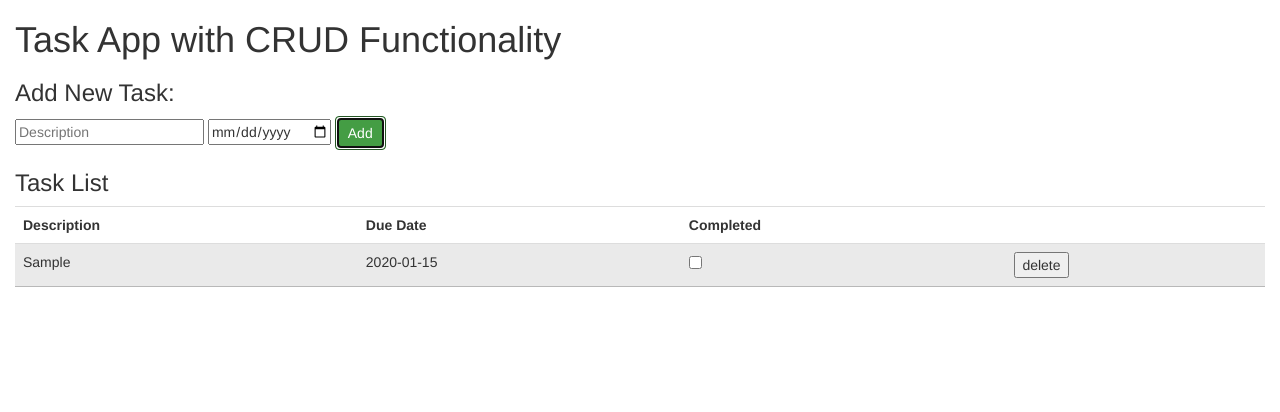
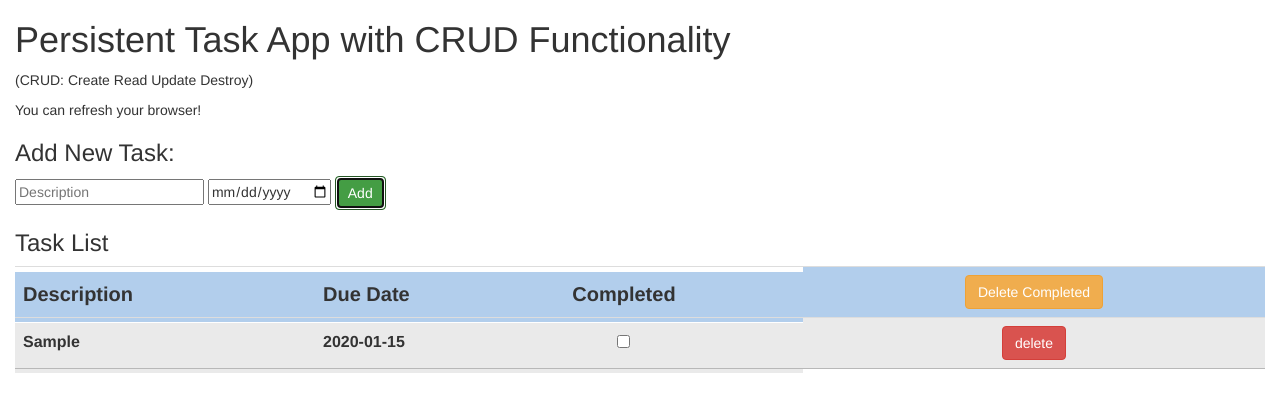
Before and after one commit to elliothimmelfarb/crud-task-app, a plain HTML site: page index.html in a window 1280 px wide. Both pictures are taken after typing "Sample", "2020-01-15" into the empty fields and a click on the button "Add". Drawn offline with nearby package versions, Linux system fonts and the light colour scheme.

Commit message:
some styles

```diff
--- a/index.html
+++ b/index.html
@@ -14,21 +14,25 @@
 <body>
    <div class="container-fluid">
       <!-- <input type="checkbox"class="check"> -->
-      <h1>Task App with CRUD Functionality</h1>
+      <h1>Persistent Task App with CRUD Functionality</h1>
+      <p>(CRUD: Create Read Update Destroy)</p>
+      <p>You can refresh your browser!</p>
       <div class="addArea">
          <h3>Add New Task:</h3>
          <input type="text" class="addDesc" placeholder="Description">
-         <input type="date" class="addDate">
+         <input type="date" class="datepicker addDate">
          <button class="btn btn-success addTask">Add</button>
       </div>
       <div class="tableArea">
          <h3>Task List</h3>
          <table class="table taskTable">
             <tr class="taskTableHead">
-               <th>Description</th>
-               <th>Due Date</th>
-               <th>Completed</th>
-               <th></th>
+               <th class="va d h">Description</th>
+               <th class="va dd h">Due Date</th>
+               <th class="va c h">Completed</th>
+               <th class="c">
+                  <button class="btn btn-warning deleteComplete">Delete Completed</button>
+               </th>
             </tr>
          </table>
       </div>
@@ -36,13 +40,13 @@
    <!-- template -->
    <table class="hidden">
       <tr class="taskRow template">
-         <td class="desc"></td>
-         <td class="dueDate"></td>
-         <td class="completed">
+         <td class="va desc"></td>
+         <td class="va dueDate"></td>
+         <td class="va c completed">
             <input type="checkbox" class="check">
          </td>
-         <td>
-            <button class="delete ">delete</button>
+         <td class="c">
+            <button class="delete btn btn-danger">delete</button>
          </td>
       </tr>
    </table>
--- a/main.js
+++ b/main.js
@@ -9,7 +9,12 @@ function init() {
 }
 
 function completeTask() {
-   $(this).parent().parent().toggleClass('complete');
+   var $thisRow = $(this).parent().parent();
+   var index = $thisRow.index() - 1;
+   $thisRow.toggleClass('complete');
+   var tasks = getTasks();
+   tasks[index].complete = !tasks[index].complete;
+   writeTasks(tasks);
 }
 
 function deleteTask(e) {
--- a/style.css
+++ b/style.css
@@ -10,10 +10,38 @@ td {
    border-bottom: 1px solid #C3C3C3;
 }
 
+.taskTableHead {
+   background-color: #B2CEEC
+}
+
 .taskRow {
    border-bottom: solid 1px #B8B8B8;
+   font-size: 16px;
+   font-weight: 900;
+}
+
+.va {
+   position: relative;
+   top: 5px;
 }
 
 .complete {
    background-color: #4AAF46
 }
+
+.d {
+   width: 300px;
+}
+
+.dd {
+   width: 130px;
+}
+
+.c {
+   text-align: center;
+}
+
+.h {
+   font-size: 20px;
+   font-weight: 800;
+}
```
